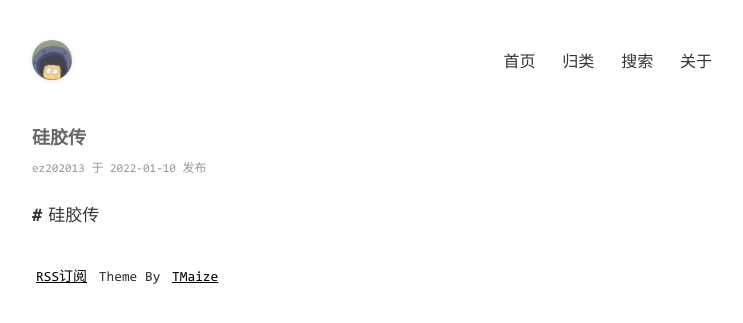
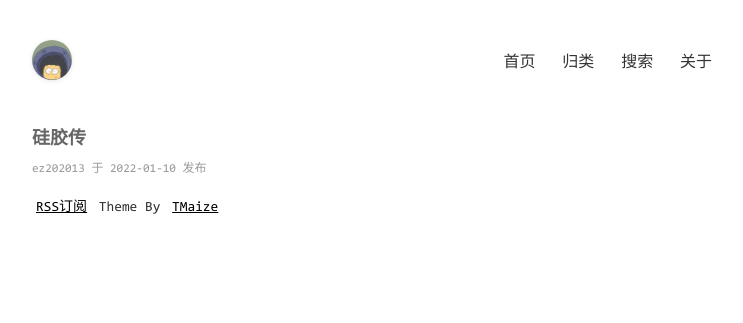
Before and after one commit to ez202013/zhuowenge.github.io, a Jekyll site: the page built from _posts/2022-01-10-硅胶传.md, in a window 1280 px wide. Shown: the top 323 px of the page, without its empty margins (268-1011 px from the left). Built offline with Jekyll 4.4.1, drawn with Linux system fonts in a browser that asks for light colours.

Commit message:
Update 2022-01-10-硅胶传.md

```diff
--- a/_posts/2022-01-10-硅胶传.md
+++ b/_posts/2022-01-10-硅胶传.md
@@ -3,5 +3,3 @@ layout: mypost
 title: 硅胶传
 categories: [邱邱, Big Ass]
 ---
-
-# 硅胶传
```
